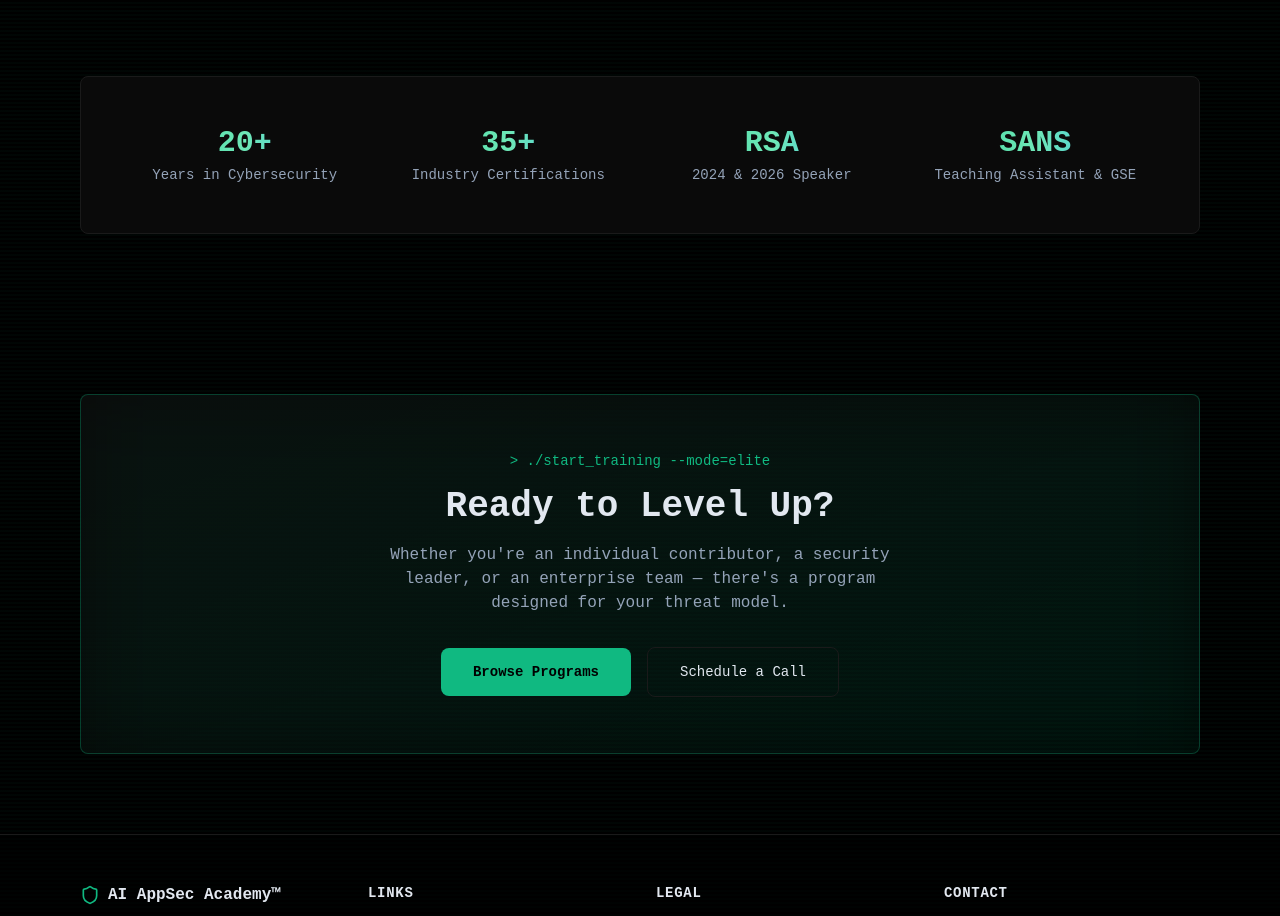
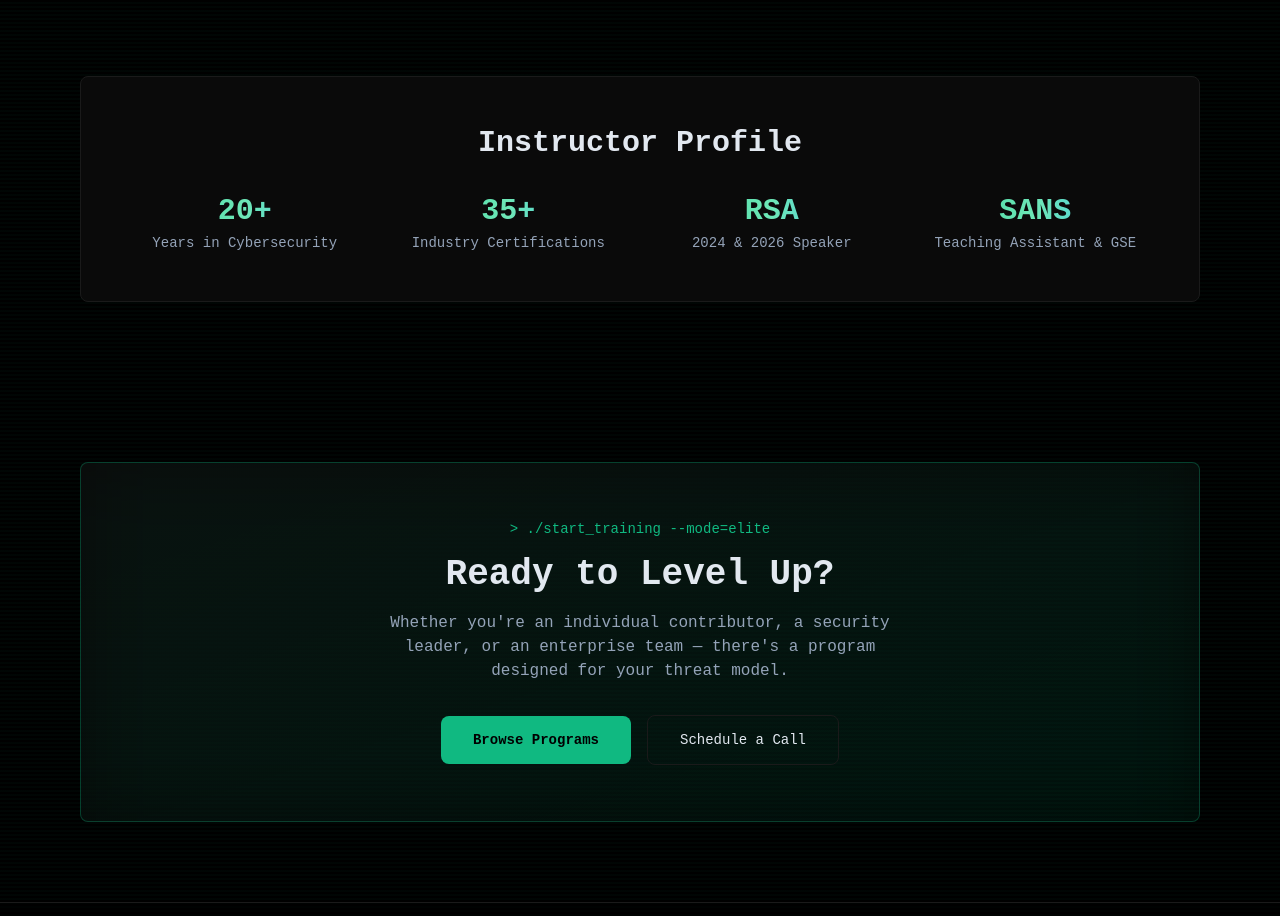
Before and after one commit to chvasu/ai_appsec_academy, a Next.js app: page / in a window 1280 px wide. Shown: the part 1820-2736 px from the top of the page. Built offline with nearby package versions, Linux system fonts and the light colour scheme.

Commit message:
Add 'Instructor Profile' heading to stats section

```diff
--- a/app/page.tsx
+++ b/app/page.tsx
@@ -166,6 +166,9 @@ export default function Home() {
       {/* ──────────────── SOCIAL PROOF ──────────────── */}
       <section className="max-w-6xl mx-auto px-4 py-20">
         <div className="bg-cyber-surface rounded-lg border border-cyber-border p-8 md:p-12">
+          <h2 className="text-2xl md:text-3xl font-bold text-cyber-text text-center mb-8">
+            Instructor Profile
+          </h2>
           <div className="grid md:grid-cols-4 gap-8 text-center">
             {[
               { value: "20+", label: "Years in Cybersecurity" },
```
